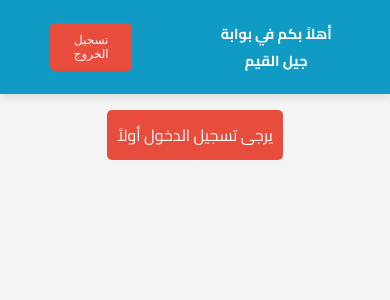
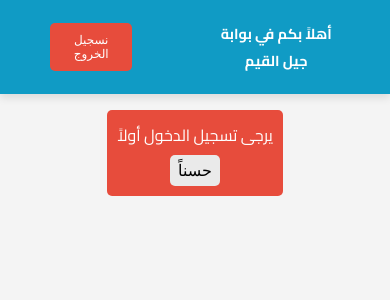
Before and after one commit to darkking112/qyiam-gen-client, a React (Create React App) app: page /teacher in a window 390 px wide. Shown: the top 300 px of the page. Built offline with nearby package versions, Linux system fonts and the light colour scheme.

Commit message:
ccs styles

```diff
--- a/src/CSS/admin.css
+++ b/src/CSS/admin.css
@@ -229,3 +229,13 @@ button:hover {
   background-color: #ddd;
   color: black;
 }
+
+button.remove-user {
+  background-color: #e74c3c;
+  color: white;
+}
+
+button.remove-user:hover {
+  background-color: #c0392b;
+  color: white;
+}
--- a/src/CSS/teacher.css
+++ b/src/CSS/teacher.css
@@ -104,6 +104,13 @@ button.close-logs-dialog:hover {
   background-color: #c0392b;
 }
 
+.ok-btn {
+  font-size: 1rem;
+  margin-top: 5px;
+  background-color: #eaeaea;
+  color: #000;
+}
+
 /* Dialog styles */
 .dialog-overlay {
   position: fixed;
@@ -160,6 +167,7 @@ button.close-logs-dialog:hover {
   margin-bottom: 5px;
   font-size: 1rem;
   color: #333;
+  padding-right: 15px;
 }
 
 .input-group select, .input-group textarea, .input-group input[type="range"] {
@@ -301,6 +309,7 @@ ul li {
   }
 
   .teacher-container {
+    width: 100%;
     margin-top: 70px;
   }
 
@@ -313,7 +322,7 @@ ul li {
   }
 
   button {
-    padding: 6px 8px;
+    padding: 5px 7px;
     font-size: 0.8rem;
   }
 
--- a/src/pages/Admin.jsx
+++ b/src/pages/Admin.jsx
@@ -369,7 +369,10 @@ function Admin() {
                               : "تعيين كمعلم حلقة"}
                           </button>
                         ) : null}
-                        <button onClick={() => handleRemoveUserClick(user)}>
+                        <button
+                          onClick={() => handleRemoveUserClick(user)}
+                          className="remove-user"
+                        >
                           {"إزالة المستحدم"}
                         </button>
                       </td>
--- a/src/pages/Teacher.jsx
+++ b/src/pages/Teacher.jsx
@@ -166,6 +166,9 @@ function Teacher() {
       {showErrorDialog ? (
         <div className="error-dialog">
           <p>{errorMessage}</p>
+          <button onClick={() => setShowErrorDialog(false)} className="ok-btn">
+            {"حسناً"}
+          </button>
         </div>
       ) : (
         <div className="teacher-container">
--- a/src/pages/components/SheetLogsDialog.jsx
+++ b/src/pages/components/SheetLogsDialog.jsx
@@ -17,11 +17,11 @@ function SheetLogsDialog({ student, logs, onClose, onAddSheet }) {
         )}
 
         <div className="btns">
+          <button className="close-logs-dialog" onClick={onClose}>
+            {"إغلاق"}
+          </button>
           <button className="add-log-btn" onClick={onAddSheet}>
             {"إضافة سجل"}
-          </button>
-          <button className="close-logs-dialog" onClick={onClose}>
-            {"إغلاق"}
           </button>
         </div>
       </div>
```
